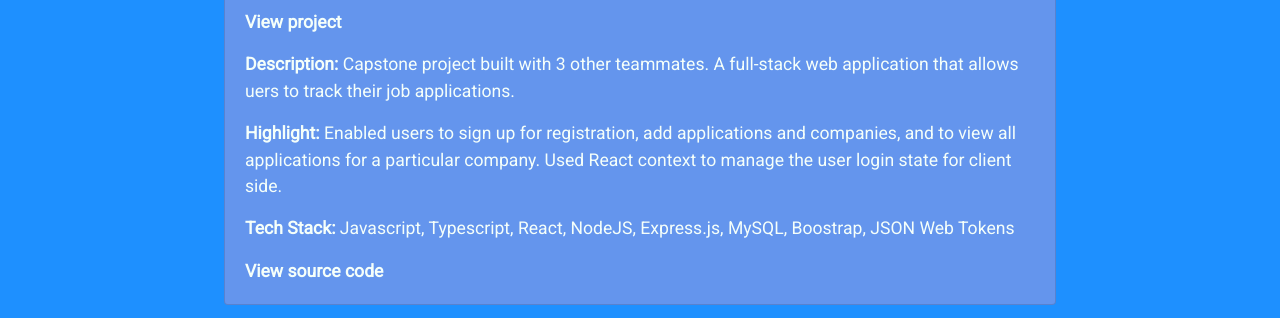
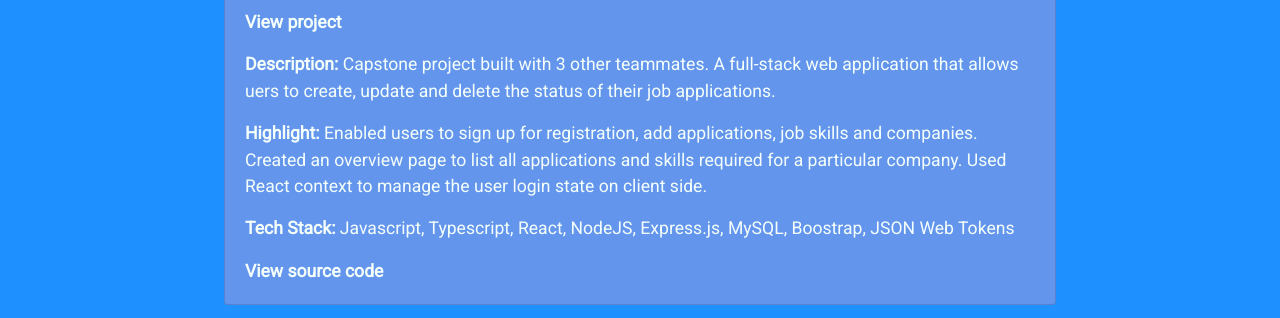
Before and after one commit to Dueonkim89/DK_Portfolio, a plain HTML site: page portfolio.html in a window 1280 px wide. Shown: the part 254-572 px from the top of the page. Drawn offline with nearby package versions, Linux system fonts and the light colour scheme.

Commit message:
update portfolio page

```diff
--- a/portfolio.html
+++ b/portfolio.html
@@ -33,8 +33,8 @@
           <div class="card-body">
             <h2 class="card-title">Job Tracker</h2>
             <p class="card-text" style="font-size: 1.1rem;"><a style="text-decoration: none; color: #f5fffa; font-weight: 600;" href="DEPLOY ON AZURE">View project</a></p>
-            <p class="card-text" style="font-size: 1.1rem;"><strong>Description:</strong> Capstone project built with 3 other teammates. A full-stack web application that allows uers to track their job applications.</p>
-            <p class="card-text" style="font-size: 1.1rem;"><strong>Highlight:</strong> Enabled users to sign up for registration, add applications and companies, and to view all applications for a particular company. Used React context to manage the user login state for client side.</p>
+            <p class="card-text" style="font-size: 1.1rem;"><strong>Description:</strong> Capstone project built with 3 other teammates. A full-stack web application that allows uers to create, update and delete the status of their job applications.</p>
+            <p class="card-text" style="font-size: 1.1rem;"><strong>Highlight:</strong> Enabled users to sign up for registration, add applications, job skills and companies. Created an overview page to list all applications and skills required for a particular company. Used React context to manage the user login state on client side.</p>
             <p class="card-text" style="font-size: 1.1rem;"><strong>Tech Stack:</strong> Javascript, Typescript, React, NodeJS, Express.js, MySQL, Boostrap, JSON Web Tokens</p>
             <p class="card-text" style="font-size: 1.1rem;"><a style="text-decoration: none; color: #f5fffa; font-weight: 600;" href="https://github.com/Dueonkim89/Job-Tracker">View source code</a></p>
           </div>
```
